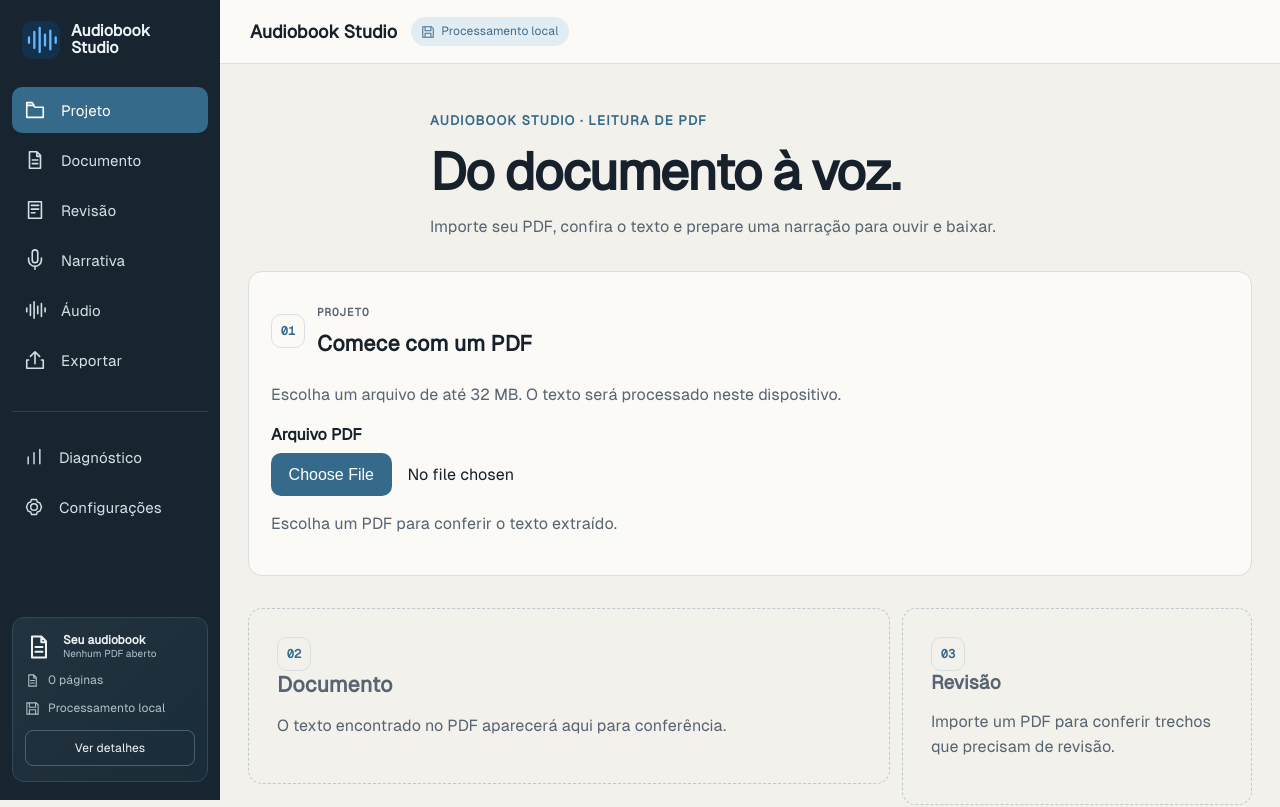
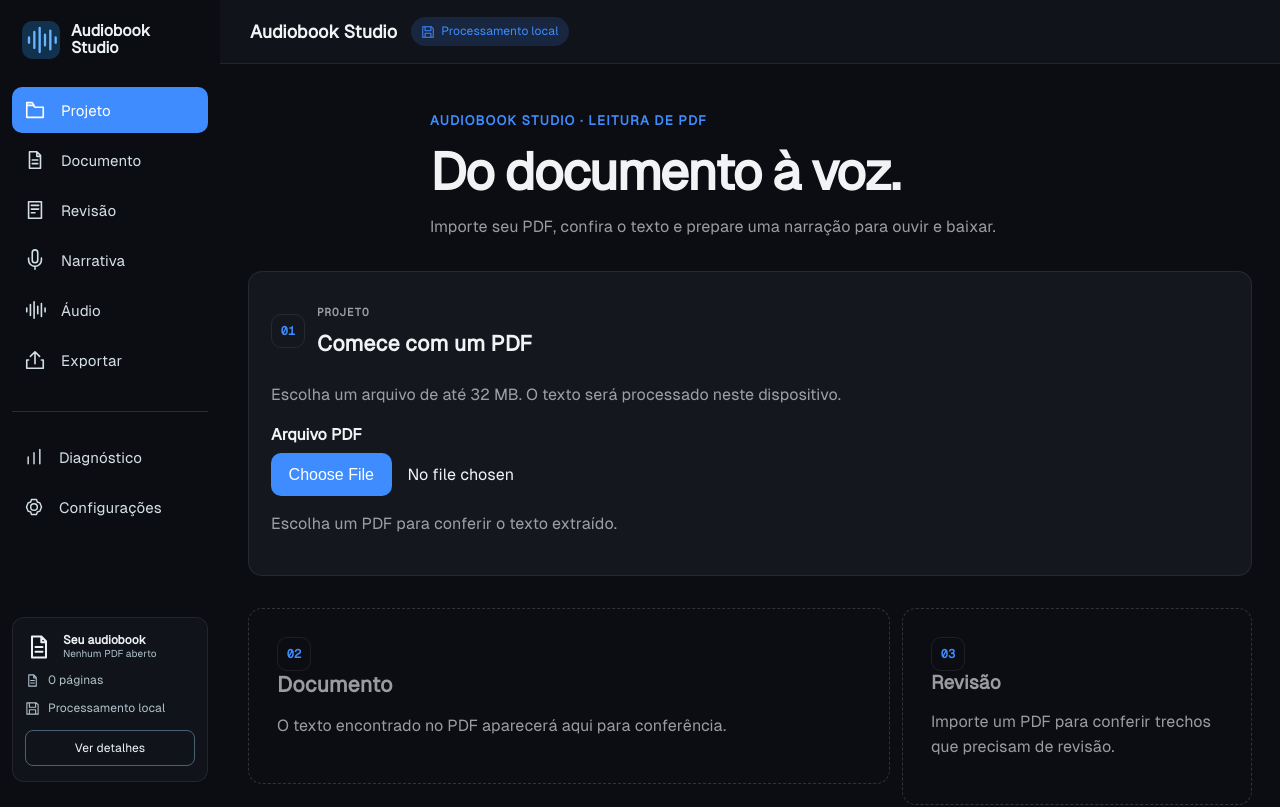
Before and after one commit to kauankelvin7/audiobook-studio, a React (Vite) app in the folder apps/web/: page / in a window 1280 px wide. Shown: the top 807 px of the page. Built offline with nearby package versions, Linux system fonts and the light colour scheme.

Commit message:
refactor(web): apply Studio Dark Glass visual system

```diff
--- a/apps/web/src/styles/tokens.css
+++ b/apps/web/src/styles/tokens.css
@@ -1,27 +1,33 @@
 :root {
-  color-scheme: light;
+  color-scheme: dark;
   font-family: "Geist Sans", "Segoe UI", system-ui, sans-serif;
-  color: #17212b;
-  background: #f3f1eb;
-  --primitive-paper: #fbfaf6;
-  --primitive-studio: #182531;
-  --primitive-studio-raised: #22323f;
-  --primitive-accent: #356a8a;
-  --color-ink: #17212b;
-  --color-muted: #586471;
+  color: #f2f3f5;
+  background: #0b0d12;
+  --primitive-paper: #14171e;
+  --primitive-studio: #0b0d12;
+  --primitive-studio-raised: #1c2029;
+  --primitive-accent: #3f8cff;
+  --color-ink: #f2f3f5;
+  --color-muted: rgba(242,243,245,.62);
   --color-surface: var(--primitive-paper);
-  --color-canvas: #f3f1eb;
+  --color-canvas: #0b0d12;
   --color-accent: var(--primitive-accent);
-  --color-accent-hover: #285773;
-  --color-accent-soft: #e1edf3;
-  --color-accent-soft-border: #bfd9e8;
-  --color-border: #d7dcd9;
-  --color-review: #9a672b;
-  --color-error: #9a4d4d;
-  --color-success: #3f725b;
-  --color-paper-raised: #ffffff;
+  --color-accent-hover: #67a6ff;
+  --color-accent-soft: rgba(63,140,255,.16);
+  --color-accent-soft-border: rgba(63,140,255,.28);
+  --color-border: rgba(255,255,255,.08);
+  --color-review: #ff9f0a;
+  --color-error: #ff453a;
+  --color-success: #32d74b;
+  --color-paper-raised: #1c2029;
   --color-studio-hover: #2b4050;
-  --color-border-strong: #bec8ce;
+  --color-border-strong: rgba(255,255,255,.16);
+  --color-glass: rgba(20,23,30,.72);
+  --color-glass-strong: rgba(28,32,41,.82);
+  --blur-glass: blur(24px) saturate(160%);
+  --spring-ui: 300, 30;
+  --spring-tap: 500, 25;
+  --spring-sheet: 260, 26;
   --radius-small: 8px;
   --radius-shell: 22px;
   --duration-fast: 110ms;
@@ -29,7 +35,7 @@
   --duration-slow: 280ms;
   --font-reading: "Source Serif 4", Georgia, serif;
   --font-ui: "Geist Sans", "Segoe UI", system-ui, sans-serif;
-  --font-mono: "Geist Mono", Consolas, monospace;
+  --font-mono: "Geist Mono", ui-monospace, monospace;
   --space-1: .5rem;
   --space-2: 1rem;
   --space-3: 1.5rem;
```
Also changed, not shown: apps/web/src/styles/narrative.css (+23 -3 lines), apps/web/src/styles/review.css (+17 -2 lines), apps/web/src/styles/shell.css.
